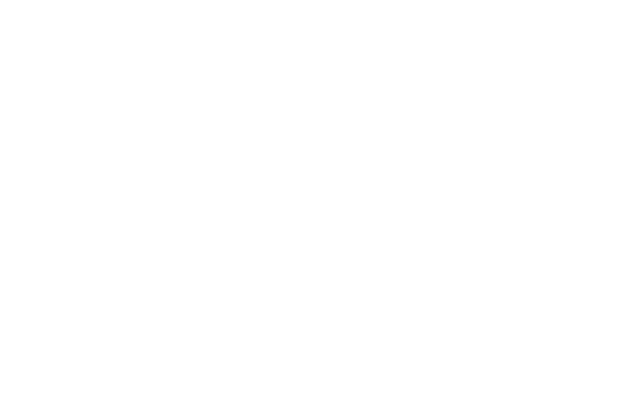
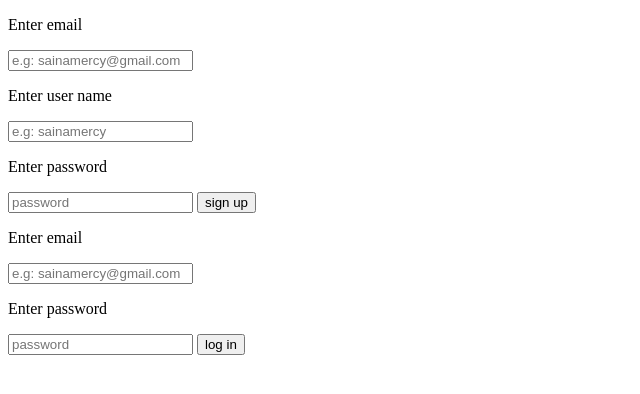
Before and after one commit to sainamercy/InfoWhiz-News, a website: page index.html in a window 1280 px wide. Shown: the whole page, without its empty margins (0-640 px from the left). Drawn offline with Linux system fonts and the light colour scheme.

Commit message:
created-authentication-section

```diff
--- a/index.html
+++ b/index.html
@@ -1,15 +1,53 @@
 <!DOCTYPE html>
 <html lang="en">
-<head>
-    <meta charset="UTF-8">
-    <meta http-equiv="X-UA-Compatible" content="IE=edge">
-    <meta name="viewport" content="width=device-width, initial-scale=1.0">
+  <head>
+    <meta charset="UTF-8" />
+    <meta http-equiv="X-UA-Compatible" content="IE=edge" />
+    <meta name="viewport" content="width=device-width, initial-scale=1.0" />
     <title>Infowhiz News</title>
-    <link rel="stylesheet" href="./css/style.css">
-</head>
-<body>
-
+    <link rel="stylesheet" href="./css/style.css" />
+  </head>
+  <body>
+    <!-- Authentication section -->
+    <section id="authentication">
+        <!-- sign up form -->
+      <form action="submit" id="signUp">
+        <label>
+          <p>Enter email</p>
+          <input
+            type="email"
+            id="signupEmail"
+            placeholder="e.g: sainamercy@gmail.com"
+          />
+        </label>
+        <label>
+          <p>Enter user name</p>
+          <input
+            type="text"
+            id="signupUserName"
+            placeholder="e.g: sainamercy"
+          />
+        </label>
+        <label>
+          <p>Enter password</p>
+          <input type="password" id="signUpPass" placeholder="password"/>
+        </label>
+        <button type="submit" id="signUpBtn">sign up</button>
+      </form>
+      <!-- login form -->
+      <form action="submit" id="login">
+        <label>
+            <p>Enter email</p>
+            <input type="email" id="loginEmail" placeholder="e.g: sainamercy@gmail.com"/>
+        </label>
+        <label>
+            <p>Enter password</p>
+            <input type="password" id="loginPass" placeholder="password"/>
+        </label>
+        <button type="submit" id="loginBtn">log in</button>
+      </form>
+    </section>
 
     <script src="./src/js/index.js"></script>
-</body>
+  </body>
 </html>
```
